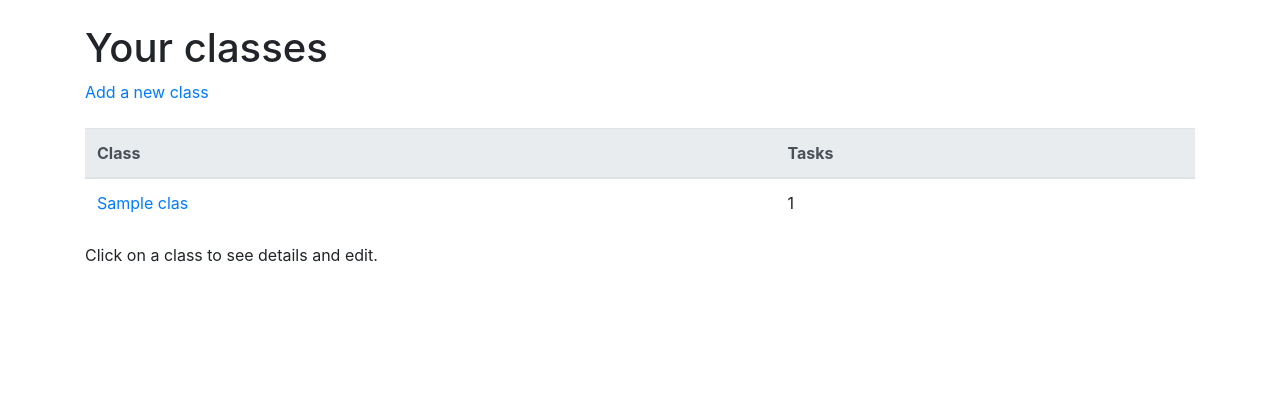
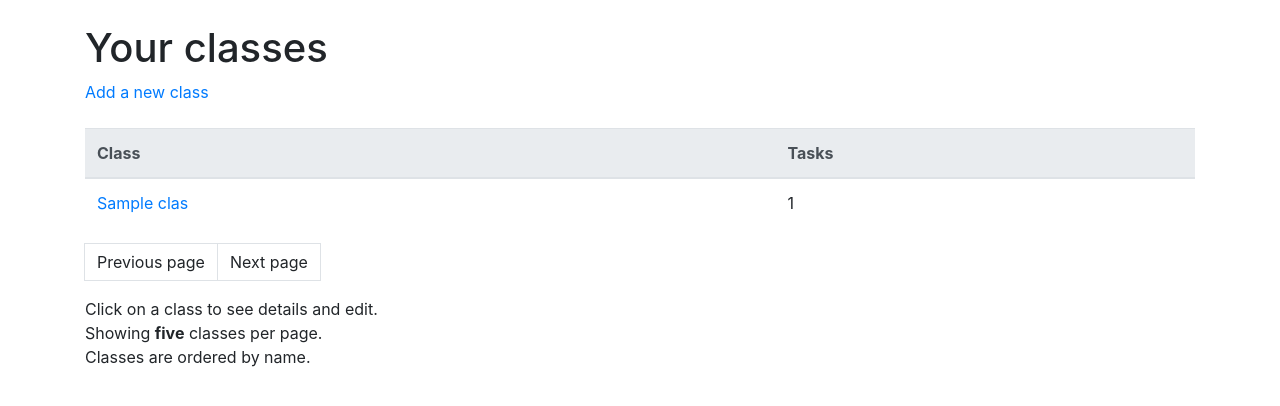
Before and after one commit to sofivanhanen/task-tracker, a Flask app: page /classes/ in a window 1280 px wide. Shown: the part 56-462 px from the top of the page. Run offline with Flask 2, Linux system fonts and the light colour scheme; a user stored in the database is signed in; tables that the repository leaves empty hold one stand-in row (values such as "Sample post"); some libraries are stand-ins or nearby versions.

Commit message:
Add pagination for classes

```diff
--- a/application/classes/views.py
+++ b/application/classes/views.py
@@ -5,13 +5,16 @@ from application.classes.models import Class
 from application.classes.forms import ClassForm
 
 
-@app.route("/classes/")
+@app.route("/classes/", defaults={'page':1})
+@app.route("/classes/page/<int:page>/")
 @login_required
-def classes_index():
+def classes_index(page):
 
-    classes = Class.query.filter_by(account_id=current_user.id).all()
+    per_page = 5;
 
-    for c in classes:
+    classes = Class.query.filter_by(account_id=current_user.id).order_by(Class.name.asc()).paginate(page, per_page, error_out=False)
+
+    for c in classes.items:
         c.set_count()
 
     return render_template("classes/list.html", classes=classes)
--- a/application/templates/classes/list.html
+++ b/application/templates/classes/list.html
@@ -14,7 +14,7 @@
       <th>Tasks</th>
     </tr>
   </thead>
-  {% for class in classes %}
+  {% for class in classes.items %}
   <tr>
     <td>
       <a href="{{url_for('classes_details', class_id = class.id)}}">{{ class.name }}</a>
@@ -25,7 +25,23 @@
   </tr>
   {% endfor %}
 </table>
+
+<nav aria-label="Page navigation">
+  <ul class="pagination">
+    {% if classes.has_prev %}
+    <li class="page-item"><a class="page-link" href="{{ url_for('classes_index', page=classes.prev_num) }}">Previous page</a></li>
+    {% else %}
+    <li class="page-item-disabled"><a class="page-link">Previous page</a></li>
+    {% endif %}
+    {% if classes.has_next %}
+    <li class="page-item"><a class="page-link" href="{{ url_for('classes_index', page=classes.next_num) }}">Next page</a></li>
+    {% else %}
+    <li class="page-item-disabled"><a class="page-link">Next page</a></li>
+    {% endif %}
+  </ul>
+</nav>
+
 <p>
-  Click on a class to see details and edit.
+  Click on a class to see details and edit.<br>Showing <b>five</b> classes per page.<br>Classes are ordered by name.
 </p>
 {% endblock %}
```
